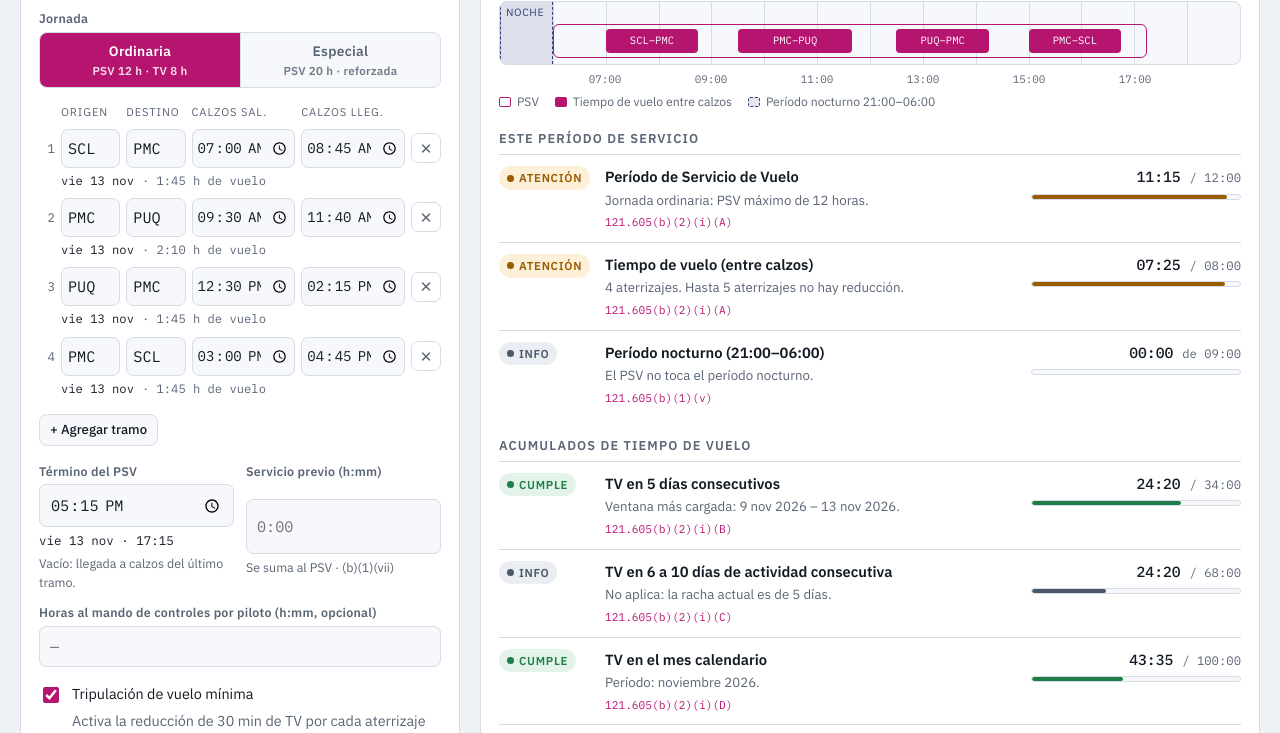
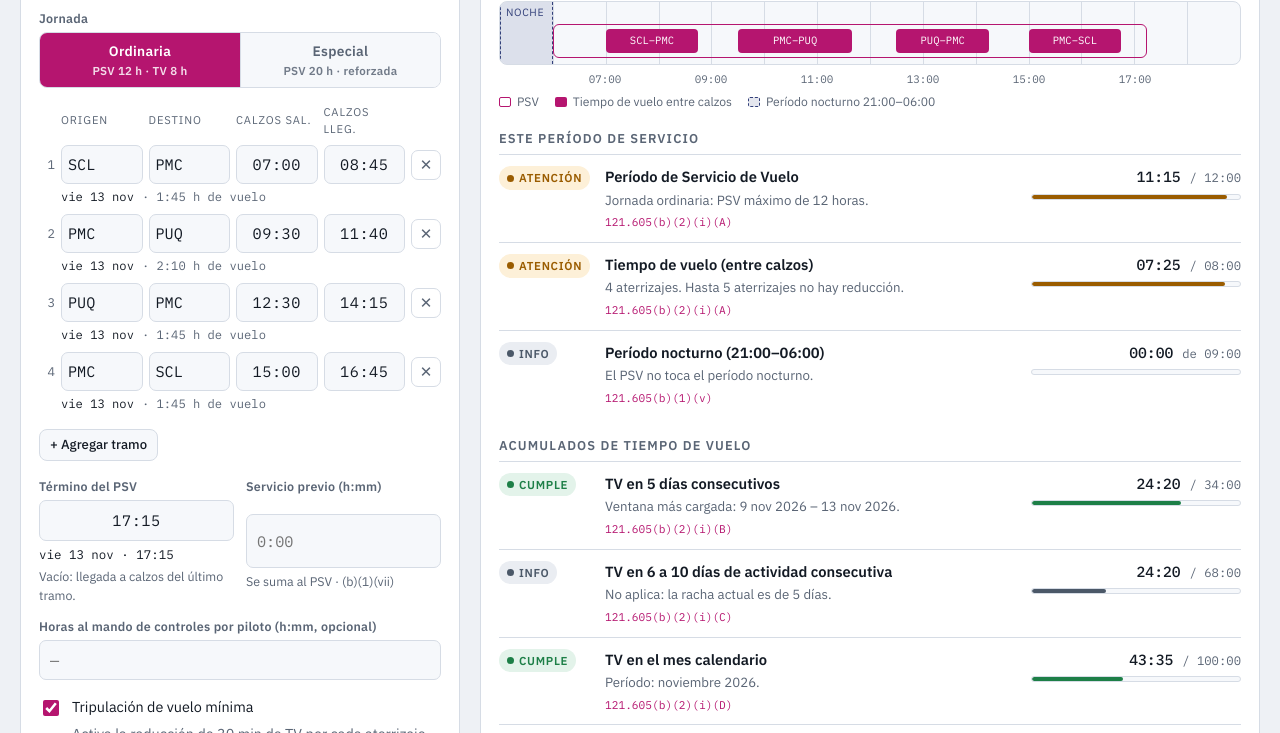
Before and after one commit to Lemans47/Calculadora-tiempo-servicio-, a plain HTML site: page index.html in a window 1280 px wide. Shown: the part 262-995 px from the top of the page. Drawn offline with nearby package versions, Linux system fonts and the light colour scheme.

Commit message:
Horas en formato 24 h y sin saltos de día por errores de ingreso
Los campos de hora son propios (HH:MM, 24 h) en vez del selector nativo,
que en iOS sigue el formato de 12 h del dispositivo. Una hora que retrocede
4 h o menos respecto de la anterior se marca como error en lugar de pasar
al día siguiente.

Co-Authored-By: Claude Opus 5.5 <noreply@anthropic.com>
Claude-Session: https://claude.ai/code/session_011532w8iwBnwYgNoLHe1GHE

```diff
--- a/calc.js
+++ b/calc.js
@@ -131,27 +131,31 @@
     var tieneFin = !!(entrada.fin && String(entrada.fin).trim());
     if (tieneFin) secuencia.push({ k: 'fin', v: entrada.fin });
 
+    function nombreDe(s) {
+      return s.k === 'presentacion' ? 'la presentación'
+        : s.k === 'fin' ? 'el término del PSV'
+        : (s.k === 'salida' ? 'la salida' : 'la llegada') + ' del tramo ' + (s.i + 1);
+    }
+
     var abs = [];
-    var prev = null;
+    var prev = null, prevPaso = null;
     secuencia.forEach(function (s) {
       var h = parseHora(s.v);
       if (h == null) {
-        var nombre = s.k === 'presentacion' ? 'la hora de presentación'
-          : s.k === 'fin' ? 'la hora de término del PSV'
-          : (s.k === 'salida' ? 'la salida (calzos)' : 'la llegada (calzos)') + ' del tramo ' + (s.i + 1);
-        errores.push('Revisa ' + nombre + ' (formato HH:MM).');
+        errores.push('Revisa ' + nombreDe(s) + ' (formato HH:MM, 24 horas).');
         abs.push(null);
         return;
       }
       if (base == null) { abs.push(null); return; }
-      var t;
-      if (prev == null) t = base + h;
-      else {
-        t = dia(prev) * DIA + h;
-        if (t < prev) t += DIA;
+      var u = ubicar(prev, h, base);
+      if (u.atras) {
+        var txt = nombreDe(s);
+        errores.push(txt.charAt(0).toUpperCase() + txt.slice(1) + ' (' + hm(h) + ') es anterior a ' +
+          nombreDe(prevPaso) + ' (' + hm(horaDelDia(prev)) + ').');
       }
-      abs.push(t);
-      prev = t;
+      abs.push(u.t);
+      prev = u.t;
+      prevPaso = s;
     });
 
     if (errores.length) return { errores: errores, entrada: entrada };
@@ -193,6 +197,24 @@
   }
 
   /*
+   * Regla para ubicar una hora respecto de la anterior:
+   * - si es igual o posterior, es el mismo día;
+   * - si retrocede más de 4 h, se entiende que pasó la medianoche (día siguiente),
+   *   p. ej. 23:10 → 01:05;
+   * - si retrocede 4 h o menos, es un error de ingreso (p. ej. término 17:30 con
+   *   llegada 18:20): se deja en el mismo día y se marca "atras".
+   * Con el PSV máximo de 20 h nunca hay un salto real hacia adelante de más de 20 h.
+   */
+  var UMBRAL_RETROCESO = 4 * H;
+  function ubicar(prev, h, base) {
+    if (prev == null) return { t: base + h, atras: false };
+    var t = dia(prev) * DIA + h;
+    if (t >= prev) return { t: t, atras: false };
+    if (prev - t > UMBRAL_RETROCESO) return { t: t + DIA, atras: false };
+    return { t: t, atras: true };
+  }
+
+  /*
    * Ubica cada hora del formulario en su día, con la misma regla que construir():
    * si una hora es menor que la anterior, pasa al día siguiente. Tolera campos vacíos
    * (quedan en null) para poder mostrar el día mientras se completa el formulario.
@@ -200,19 +222,26 @@
   function secuencia(entrada) {
     var base = parseFecha(entrada.fecha);
     var prev = null;
+    var atras = { presentacion: false, tramos: [], fin: false };
     function paso(v) {
       var h = parseHora(v);
-      if (h == null || base == null) return null;
-      var t = prev == null ? base + h : dia(prev) * DIA + h;
-      if (prev != null && t < prev) t += DIA;
-      prev = t;
-      return t;
+      if (h == null || base == null) return { t: null, atras: false };
+      var u = ubicar(prev, h, base);
+      prev = u.t;
+      return u;
     }
-    var res = { base: base == null ? null : dia(base), presentacion: paso(entrada.presentacion), tramos: [], fin: null };
+    var p = paso(entrada.presentacion);
+    var res = { base: base == null ? null : dia(base), presentacion: p.t, tramos: [], fin: null, atras: atras };
     (entrada.tramos || []).forEach(function (t) {
-      res.tramos.push({ salida: paso(t.salida), llegada: paso(t.llegada) });
+      var s = paso(t.salida), l = paso(t.llegada);
+      res.tramos.push({ salida: s.t, llegada: l.t });
+      atras.tramos.push({ salida: s.atras, llegada: l.atras });
     });
-    if (entrada.fin && String(entrada.fin).trim()) res.fin = paso(entrada.fin);
+    if (entrada.fin && String(entrada.fin).trim()) {
+      var f = paso(entrada.fin);
+      res.fin = f.t;
+      atras.fin = f.atras;
+    }
     return res;
   }
 
--- a/index.html
+++ b/index.html
@@ -133,15 +133,18 @@ input:hover, select:hover, textarea:hover { border-color: var(--muted); }
 .check .hint { grid-column: 2; }
 
 .legs { display: grid; gap: 8px; }
-.leg { display: grid; grid-template-columns: 16px minmax(0, 0.8fr) minmax(0, 0.8fr) minmax(0, 1.4fr) minmax(0, 1.4fr) 30px; gap: 6px; align-items: center; }
+.leg { display: grid; grid-template-columns: 16px minmax(0, 1fr) minmax(0, 1fr) minmax(0, 1fr) minmax(0, 1fr) 30px; gap: 6px; align-items: center; }
 .leg .n { font-family: var(--f-mono); font-size: 0.78rem; color: var(--muted); text-align: right; }
 .leg input[type="text"] { text-transform: uppercase; padding: 7px 6px; }
-.leg input[type="time"] { padding: 7px 4px; font-size: 0.88rem; }
+.hhmm { text-align: center; letter-spacing: 0.04em; }
+.hhmm.bad { border-color: var(--fail); background: var(--fail-bg); }
+.leg-day .warn, .fin-day .warn { color: var(--fail); font-family: var(--f-body); font-weight: 600; }
 .leg-day { grid-column: 2 / 6; display: flex; flex-wrap: wrap; align-items: center; gap: 4px 8px; font-family: var(--f-mono); font-size: 0.76rem; color: var(--muted); margin-top: -2px; }
 .leg-day:empty { display: none; }
 .leg-day .dd { color: var(--ink); }
 .leg-day .plus { color: var(--accent); border: 1px solid currentColor; border-radius: 999px; padding: 0 7px; font-size: 0.7rem; font-family: var(--f-body); font-weight: 600; }
-.fin-day { font-family: var(--f-mono); font-size: 0.78rem; color: var(--ink); }
+.fin-day { font-family: var(--f-mono); font-size: 0.78rem; color: var(--ink); display: flex; flex-wrap: wrap; gap: 4px 8px; align-items: center; }
+.fin-day:empty { display: none; }
 .leg-head { font-size: 0.7rem; text-transform: uppercase; letter-spacing: 0.08em; color: var(--muted); }
 .leg-head span:first-child { visibility: hidden; }
 @media (max-width: 520px) {
@@ -150,7 +153,6 @@ input:hover, select:hover, textarea:hover { border-color: var(--muted); }
   .leg .l-l { grid-column: 3; grid-row: 2; }
   .leg .leg-day { grid-column: 2 / 4; grid-row: 3; margin-top: 0; }
   .leg-head { display: none; }
-  .leg input[type="time"] { font-size: 0.95rem; }
   .legs::before { content: "Origen · Destino / calzos salida · llegada"; font-size: 0.72rem; color: var(--muted); text-transform: uppercase; letter-spacing: 0.06em; }
 }
 .icon-btn { width: 30px; height: 30px; border-radius: 7px; border: 1px solid var(--line); background: transparent; cursor: pointer; color: var(--muted); line-height: 1; }
@@ -295,7 +297,7 @@ details.backup[open] summary { margin-bottom: 10px; }
         </div>
         <div class="field">
           <label for="f-pres">Presentación</label>
-          <input type="time" id="f-pres" required>
+          <input type="text" inputmode="numeric" maxlength="5" autocomplete="off" placeholder="hh:mm" class="hhmm" id="f-pres" required>
         </div>
         <div class="field full">
           <span class="label">Jornada</span>
@@ -318,7 +320,7 @@ details.backup[open] summary { margin-bottom: 10px; }
       <div class="fields">
         <div class="field">
           <label for="f-fin">Término del PSV</label>
-          <input type="time" id="f-fin">
+          <input type="text" inputmode="numeric" maxlength="5" autocomplete="off" placeholder="hh:mm" class="hhmm" id="f-fin">
           <span class="fin-day" id="fin-day" aria-live="polite"></span>
           <span class="hint">Vacío: llegada a calzos del último tramo.</span>
         </div>
@@ -495,8 +497,8 @@ details.backup[open] summary { margin-bottom: 10px; }
       '<span class="n"></span>' +
       '<input type="text" maxlength="4" class="l-o" aria-label="Origen" placeholder="SCL" value="' + esc(t.origen) + '">' +
       '<input type="text" maxlength="4" class="l-d" aria-label="Destino" placeholder="ANF" value="' + esc(t.destino) + '">' +
-      '<input type="time" class="l-s" aria-label="Salida de calzos" value="' + esc(t.salida) + '">' +
-      '<input type="time" class="l-l" aria-label="Llegada a calzos" value="' + esc(t.llegada) + '">' +
+      '<input type="text" inputmode="numeric" maxlength="5" autocomplete="off" placeholder="hh:mm" class="hhmm l-s" aria-label="Salida de calzos" value="' + esc(t.salida) + '">' +
+      '<input type="text" inputmode="numeric" maxlength="5" autocomplete="off" placeholder="hh:mm" class="hhmm l-l" aria-label="Llegada a calzos" value="' + esc(t.llegada) + '">' +
       '<button type="button" class="icon-btn" aria-label="Quitar tramo" title="Quitar tramo">✕</button>' +
       '<div class="leg-day" aria-live="polite"></div>';
     div.querySelector('button').addEventListener('click', function () { div.remove(); numerar(); actualizar(); });
@@ -581,14 +583,25 @@ details.backup[open] summary { margin-bottom: 10px; }
     var n = D.dia(t) - base;
     return n > 0 ? ' <span class="plus" title="Días después de la presentación">+' + n + (n === 1 ? ' día' : ' días') + '</span>' : '';
   }
+  function marcar(el, malo) { el.classList.toggle('bad', !!malo); el.setAttribute('aria-invalid', malo ? 'true' : 'false'); }
+  function formatoMalo(el) { return !!el.value && D.parseHora(el.value) == null && el !== document.activeElement; }
+
   function renderDias(entrada) {
     var sq = D.secuencia(entrada);
     var rows = $('legs').querySelectorAll('.leg:not(.leg-head)');
     rows.forEach(function (r, i) {
       var t = sq.tramos[i] || {};
+      var at = sq.atras.tramos[i] || {};
       var box = r.querySelector('.leg-day');
+      var inS = r.querySelector('.l-s'), inL = r.querySelector('.l-l');
+      marcar(inS, at.salida || formatoMalo(inS));
+      marcar(inL, at.llegada || formatoMalo(inL));
       var html = '';
-      if (t.salida != null) {
+      if (at.salida) {
+        html = '<span class="warn">La salida es anterior a la hora previa (' + (i ? 'llegada del tramo ' + i : 'presentación') + ').</span>';
+      } else if (at.llegada) {
+        html = '<span class="warn">La llegada es anterior a la salida.</span>';
+      } else if (t.salida != null) {
         html = '<span class="dd">' + diaCorto(t.salida) + '</span>';
         if (t.llegada != null && D.dia(t.llegada) !== D.dia(t.salida)) {
           html += '→ <span class="dd">' + diaCorto(t.llegada) + '</span>';
@@ -600,12 +613,45 @@ details.backup[open] summary { margin-bottom: 10px; }
       }
       box.innerHTML = html;
     });
+    marcar($('f-pres'), formatoMalo($('f-pres')));
+    marcar($('f-fin'), sq.atras.fin || formatoMalo($('f-fin')));
     var finT = sq.fin;
     if (finT == null) {
       for (var j = sq.tramos.length - 1; j >= 0; j--) { if (sq.tramos[j].llegada != null) { finT = sq.tramos[j].llegada; break; } }
     }
-    $('fin-day').innerHTML = finT != null ? diaCorto(finT) + ' · ' + hm(D.horaDelDia(finT)) + chipDias(finT, sq.base) : '';
+    if (sq.atras.fin) {
+      $('fin-day').innerHTML = '<span class="warn">El término es anterior a la última llegada a calzos.</span>';
+    } else {
+      $('fin-day').innerHTML = finT != null ? '<span>' + diaCorto(finT) + ' · ' + hm(D.horaDelDia(finT)) + '</span>' + chipDias(finT, sq.base) : '';
+    }
   }
+
+  /* Campos de hora en formato 24 h: se escriben solo números y los dos puntos se agregan solos */
+  function formatearHora(el, final) {
+    var v = el.value;
+    if (!final) {
+      if (/^\d{0,2}:\d{0,2}$/.test(v)) return;
+      var d = v.replace(/\D/g, '').slice(0, 4);
+      el.value = d.length > 2 ? d.slice(0, 2) + ':' + d.slice(2) : d;
+      return;
+    }
+    var m = /^(\d{1,2}):(\d{2})$/.exec(v);
+    if (m) { el.value = (m[1].length === 1 ? '0' : '') + m[1] + ':' + m[2]; return; }
+    var dg = v.replace(/\D/g, '').slice(0, 4);
+    if (!dg) el.value = '';
+    else if (dg.length <= 2) el.value = (dg.length === 1 ? '0' : '') + dg + ':00';
+    else if (dg.length === 3) el.value = '0' + dg[0] + ':' + dg.slice(1);
+    else el.value = dg.slice(0, 2) + ':' + dg.slice(2);
+  }
+  $('form').addEventListener('input', function (e) {
+    if (e.target.classList && e.target.classList.contains('hhmm')) formatearHora(e.target, false);
+  }, true);
+  $('form').addEventListener('focusout', function (e) {
+    if (e.target.classList && e.target.classList.contains('hhmm')) {
+      formatearHora(e.target, true);
+      setTimeout(actualizar, 0); // después del cambio de foco, para marcar formatos inválidos
+    }
+  });
 
   function actualizar() {
     var entrada = leerFormulario();
--- a/sw.js
+++ b/sw.js
@@ -1,5 +1,5 @@
 /* Service worker: la app funciona sin conexión una vez abierta. */
-const VERSION = 'dan121-v3';
+const VERSION = 'dan121-v4';
 const SHELL = [
   '/', '/index.html', '/calc.js', '/manifest.webmanifest',
   '/icons/icon-192.png', '/icons/icon-512.png', '/icons/icon-maskable-512.png',
```
Also changed, not shown: test/calc.test.js (+19 -0 lines).
